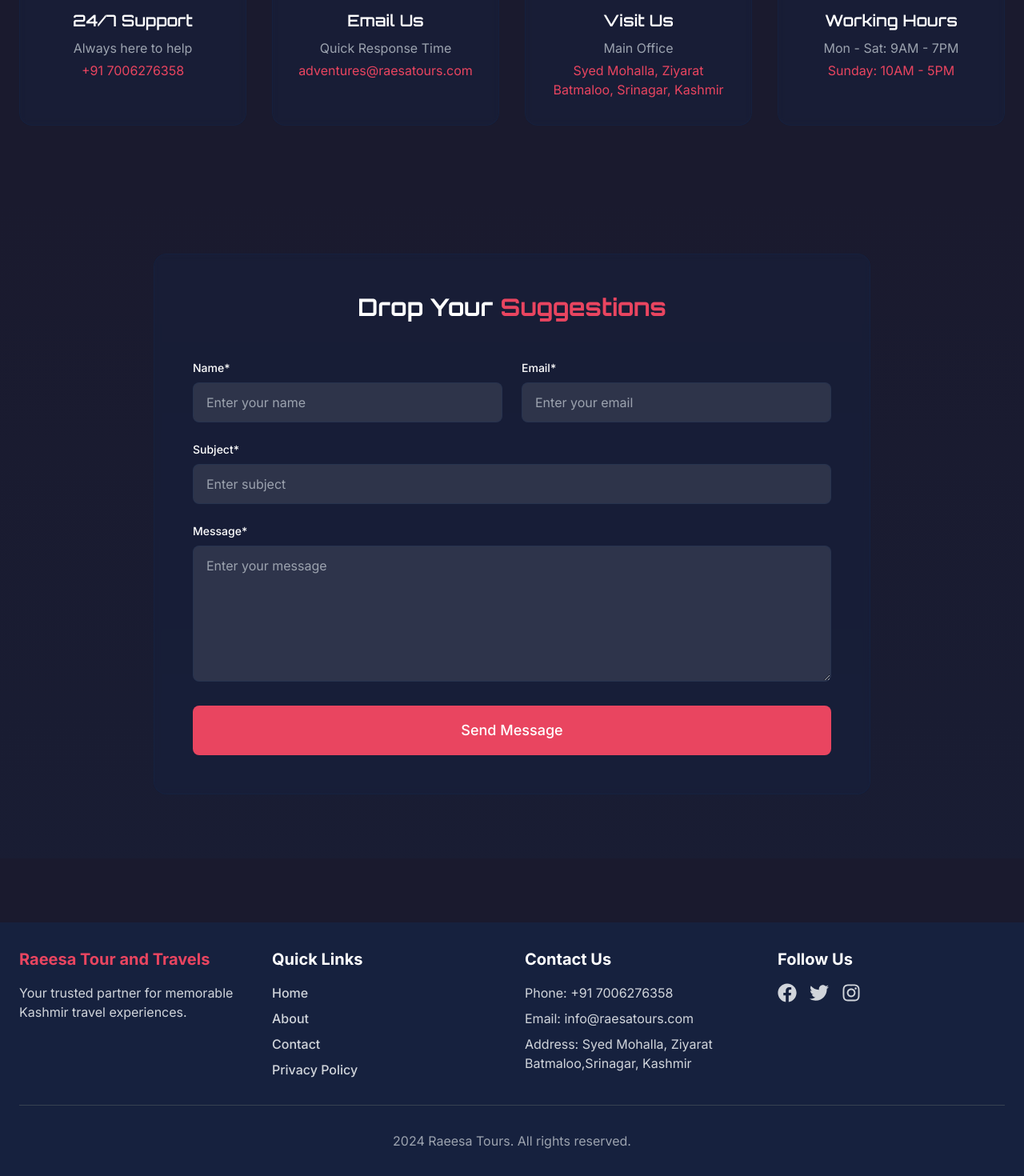
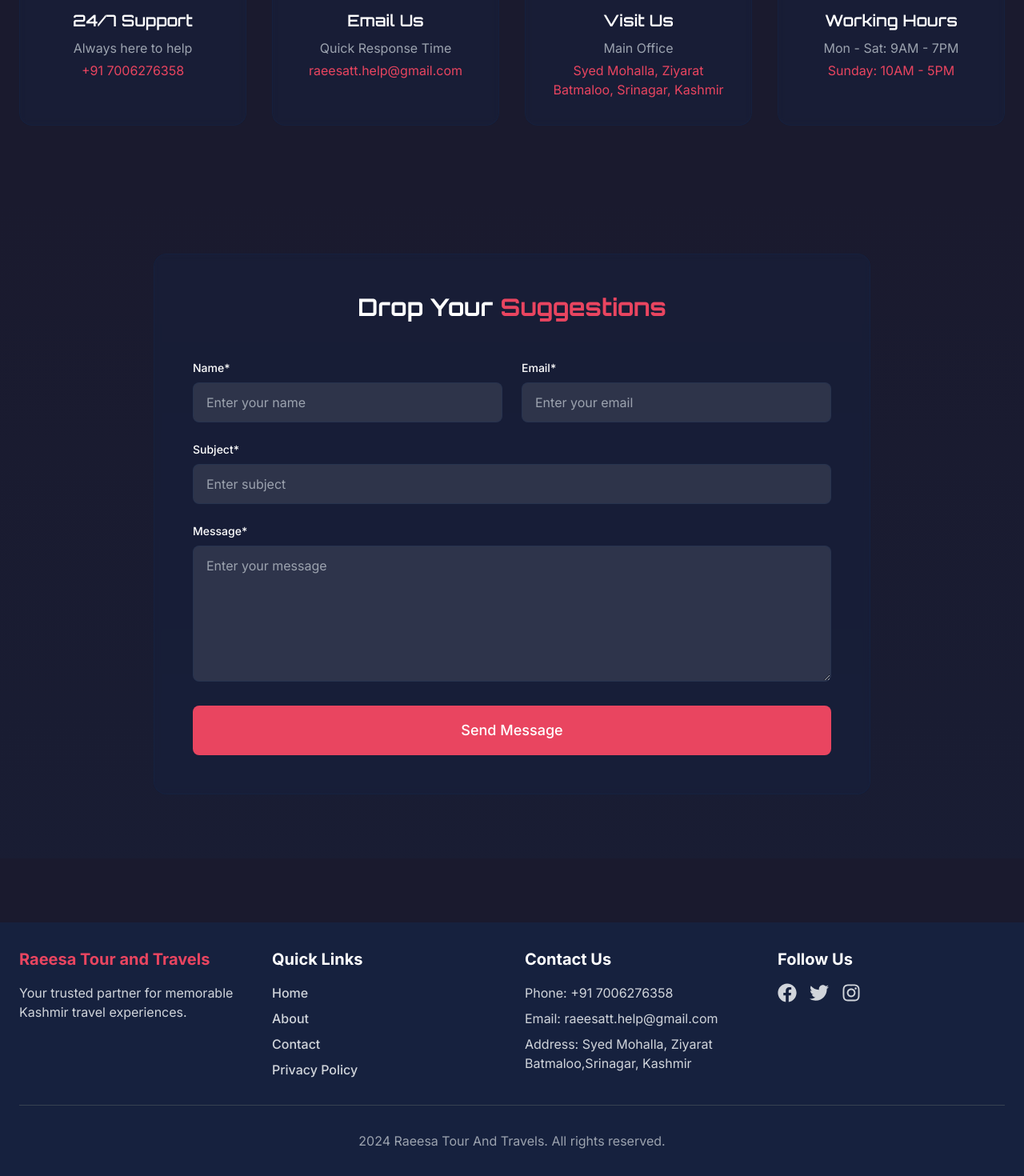
Before and after one commit to haxorai/Raesa-tours, a React (Vite) app in the folder frontend/: page /contact in a window 1280 px wide. Shown: the part 649-2119 px from the top of the page at 80% size. Built offline with nearby package versions, Linux system fonts and the light colour scheme.

Commit message:
modified:   frontend/src/components/Footer.jsx 	modified:   frontend/src/pages/Contact.jsx

```diff
--- a/frontend/src/components/Footer.jsx
+++ b/frontend/src/components/Footer.jsx
@@ -46,7 +46,7 @@ const Footer = () => {
             <h3 className="text-xl font-bold text-white mb-4">Contact Us</h3>
             <ul className="space-y-2 text-gray-300">
               <li>Phone: +91 7006276358</li>
-              <li>Email: info@raesatours.com</li>
+              <li>Email: raeesatt.help@gmail.com</li>
               <li>Address: Syed Mohalla, Ziyarat Batmaloo,Srinagar, Kashmir</li>
             </ul>
           </div>
@@ -85,7 +85,7 @@ const Footer = () => {
 
         <div className="mt-8 pt-8 border-t border-gray-700">
           <p className="text-center text-gray-400">
-            {new Date().getFullYear()} Raeesa Tours. All rights reserved.
+            {new Date().getFullYear()} Raeesa Tour And Travels. All rights reserved.
           </p>
         </div>
       </div>
--- a/frontend/src/pages/Contact.jsx
+++ b/frontend/src/pages/Contact.jsx
@@ -75,7 +75,7 @@ const Contact = () => {
       icon: <FaEnvelope className="text-4xl text-accent" />,
       title: 'Email Us',
       details: 'Quick Response Time',
-      subDetails: 'adventures@raesatours.com',
+      subDetails: 'raeesatt.help@gmail.com',
     },
     {
       icon: <FaMapMarkerAlt className="text-4xl text-accent" />,
```
